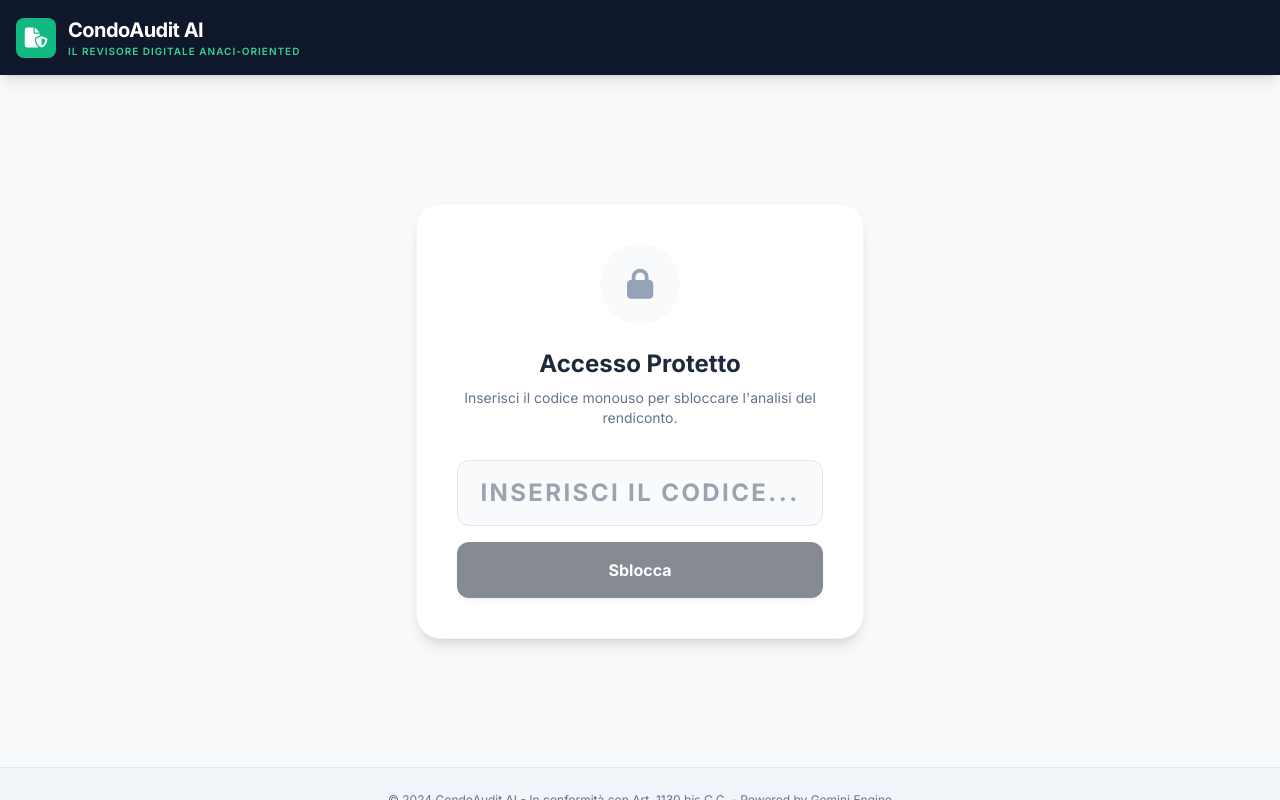
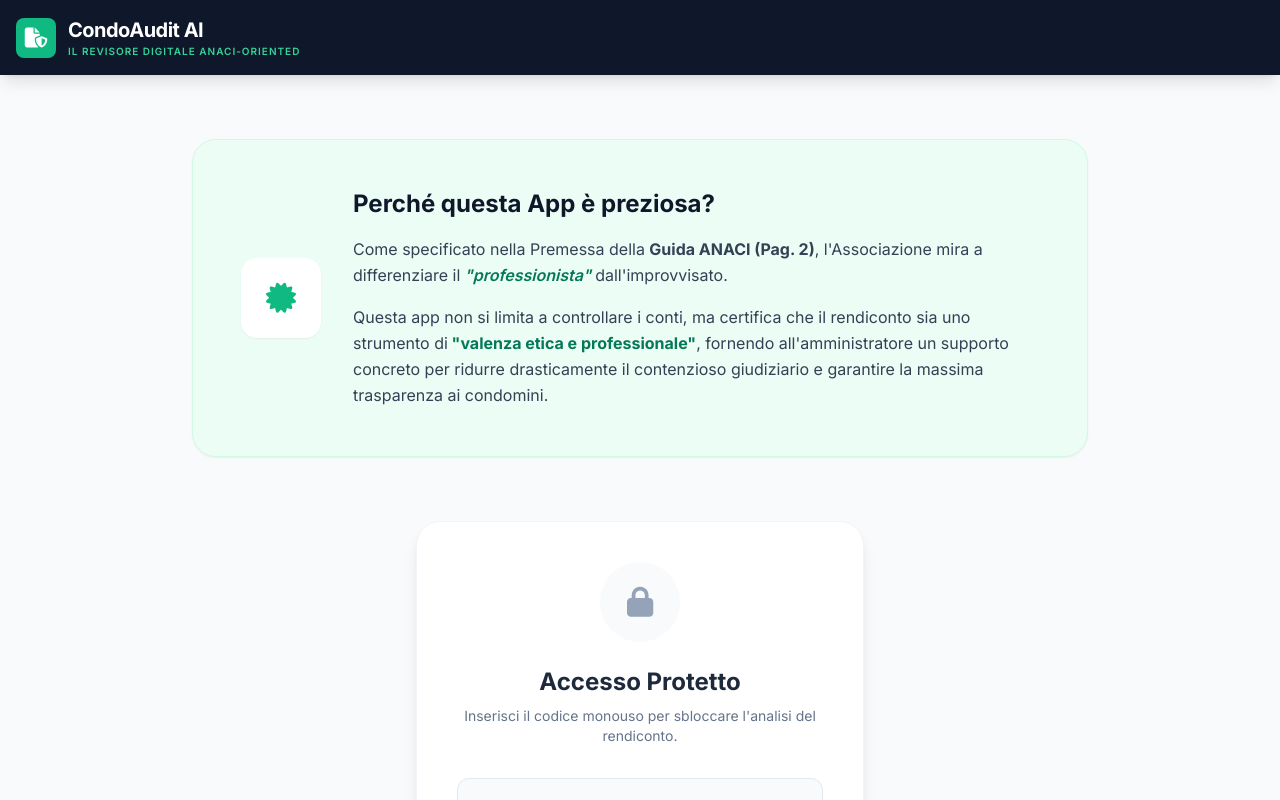
Before and after one commit to direzione-oss/condocerta2, a React (Vite) app: page / in a window 1280 px wide. Shown: the top 800 px of the page. Built offline with nearby package versions, Linux system fonts and the light colour scheme.

Commit message:
Sposta l'introduzione dell'app per renderla visibile anche nella schermata di blocco

```diff
--- a/App.tsx
+++ b/App.tsx
@@ -104,8 +104,32 @@ const App: React.FC = () => {
 
   return (
     <Layout>
+      {/* Valore Professionale Section visibile su LOCKED e IDLE */}
+      {(state === AppState.LOCKED || state === AppState.IDLE) && (
+        <div className="max-w-4xl mx-auto bg-emerald-50 border border-emerald-100 rounded-3xl p-8 md:p-12 shadow-sm mt-8 mb-4 animate-in fade-in duration-500">
+          <div className="flex flex-col md:flex-row items-center gap-8">
+            <div className="w-20 h-20 bg-white rounded-2xl flex items-center justify-center shadow-sm flex-shrink-0">
+              <i className="fas fa-certificate text-emerald-500 text-3xl"></i>
+            </div>
+            <div className="text-left">
+              <h2 className="text-2xl font-bold text-slate-900 mb-4">Perché questa App è preziosa?</h2>
+              <p className="text-slate-700 leading-relaxed mb-4">
+                Come specificato nella Premessa della <strong>Guida ANACI (Pag. 2)</strong>, l'Associazione mira a differenziare il
+                <span className="text-emerald-700 font-semibold italic"> "professionista" </span> dall'improvvisato.
+              </p>
+              <p className="text-slate-700 leading-relaxed">
+                Questa app non si limita a controllare i conti, ma certifica che il rendiconto sia uno strumento di
+                <span className="text-emerald-700 font-bold"> "valenza etica e professionale"</span>,
+                fornendo all'amministratore un supporto concreto per ridurre drasticamente il contenzioso giudiziario e
+                garantire la massima trasparenza ai condomini.
+              </p>
+            </div>
+          </div>
+        </div>
+      )}
+
       {state === AppState.LOCKED && (
-        <div className="flex flex-col items-center justify-center py-24 px-4">
+        <div className="flex flex-col items-center justify-center py-12 px-4">
           <div className="bg-white rounded-3xl p-10 max-w-md w-full shadow-lg border border-slate-100 text-center animate-in fade-in zoom-in duration-300">
             <div className="w-20 h-20 bg-slate-50 text-slate-400 rounded-full flex items-center justify-center mx-auto mb-6">
               <i className="fas fa-lock text-3xl"></i>
@@ -191,28 +215,7 @@ const App: React.FC = () => {
       )}
 
       {state === AppState.IDLE && (
-        <div className="space-y-12 py-8 animate-in fade-in duration-500">
-          {/* Valore Professionale Section */}
-          <div className="max-w-4xl mx-auto bg-emerald-50 border border-emerald-100 rounded-3xl p-8 md:p-12 shadow-sm">
-            <div className="flex flex-col md:flex-row items-center gap-8">
-              <div className="w-20 h-20 bg-white rounded-2xl flex items-center justify-center shadow-sm flex-shrink-0">
-                <i className="fas fa-certificate text-emerald-500 text-3xl"></i>
-              </div>
-              <div className="text-left">
-                <h2 className="text-2xl font-bold text-slate-900 mb-4">Perché questa App è preziosa?</h2>
-                <p className="text-slate-700 leading-relaxed mb-4">
-                  Come specificato nella Premessa della <strong>Guida ANACI (Pag. 2)</strong>, l'Associazione mira a differenziare il
-                  <span className="text-emerald-700 font-semibold italic"> "professionista" </span> dall'improvvisato.
-                </p>
-                <p className="text-slate-700 leading-relaxed">
-                  Questa app non si limita a controllare i conti, ma certifica che il rendiconto sia uno strumento di
-                  <span className="text-emerald-700 font-bold"> "valenza etica e professionale"</span>,
-                  fornendo all'amministratore un supporto concreto per ridurre drasticamente il contenzioso giudiziario e
-                  garantire la massima trasparenza ai condomini.
-                </p>
-              </div>
-            </div>
-          </div>
+        <div className="space-y-12 py-4 animate-in fade-in duration-500">
 
           <div className="text-center">
             <div className="max-w-3xl mx-auto px-4">
```
